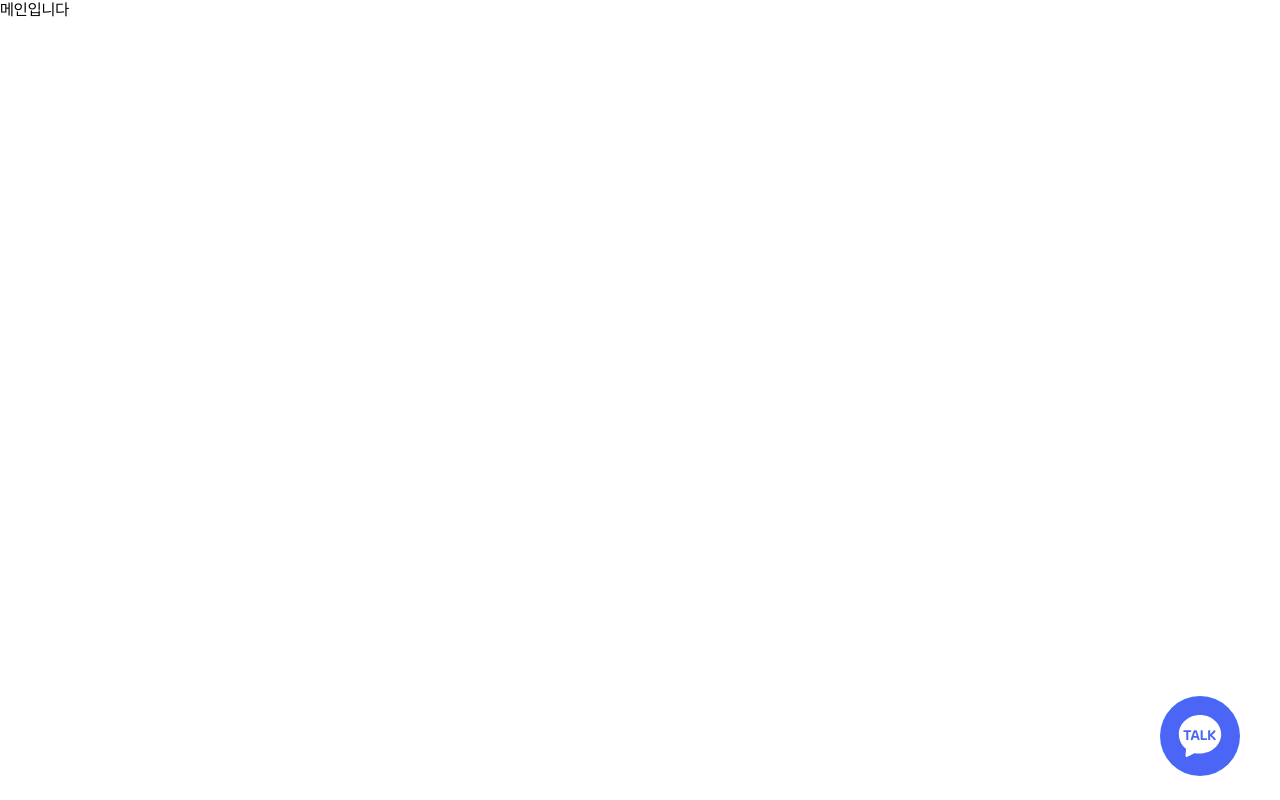
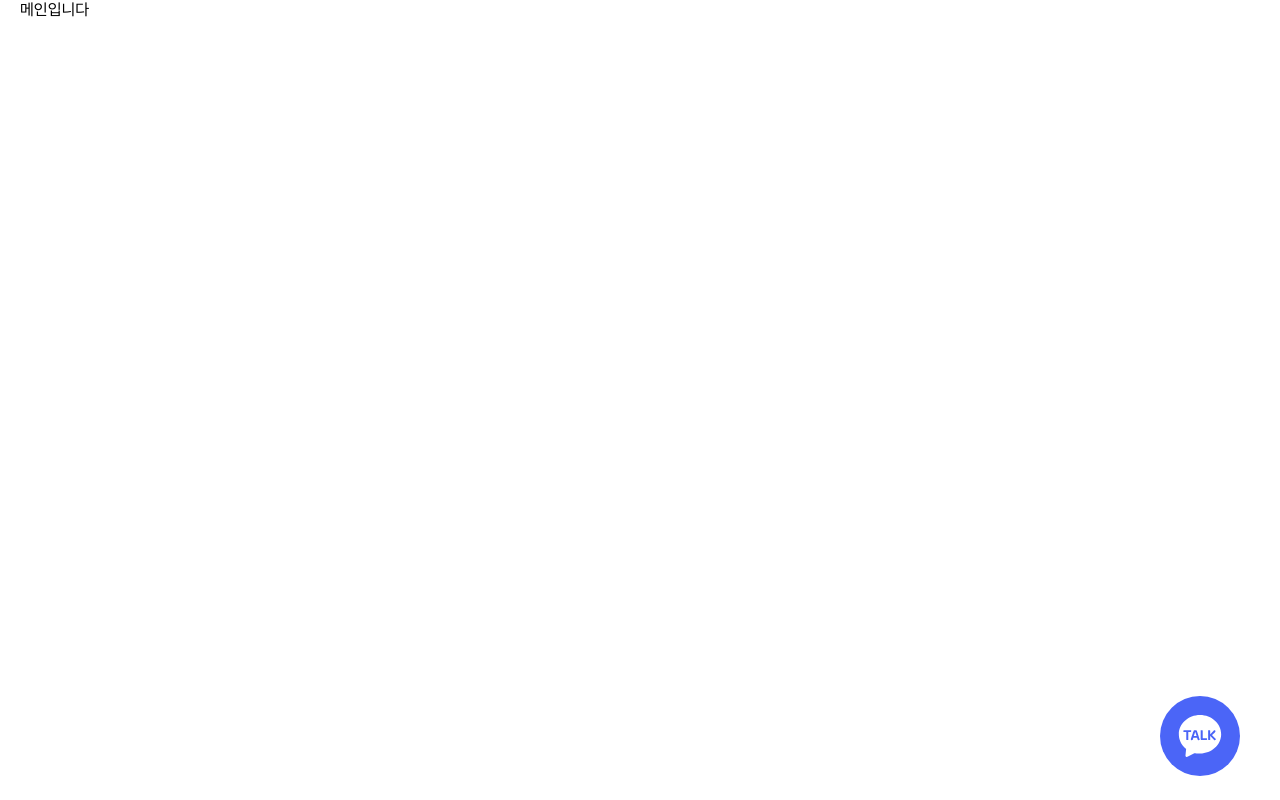
Before and after one commit to hejuby/final-frontend, a Next.js app: page / in a window 1280 px wide. Built offline with nearby package versions, Linux system fonts and the light colour scheme.

Commit message:
fix: 클라이언트 컴포넌트로 수정

```diff
--- a/src/app/layout.tsx
+++ b/src/app/layout.tsx
@@ -2,6 +2,7 @@ import type { Metadata } from "next";
 import "../styles/reset.scss";
 import FloatingKakaoButton from "@/components/FloatingKakaoButton";
 import FloatingTopButton from "@/components/FloatingTopButton";
+import Layout from "@/components/Layout";
 
 export const metadata: Metadata = {
   title: "다인리뷰",
@@ -16,7 +17,7 @@ const RootLayout = ({
   return (
     <html lang="en">
       <body>
-        {children}
+        <Layout>{children}</Layout>
         <FloatingTopButton />
         <FloatingKakaoButton />
       </body>
--- a/src/app/page.tsx
+++ b/src/app/page.tsx
@@ -1,5 +1,4 @@
 const Home = () => {
-  return <main>메인입니다</main>;
+  return <>메인입니다</>;
 };
-
 export default Home;
--- a/src/components/Input/index.tsx
+++ b/src/components/Input/index.tsx
@@ -1,3 +1,5 @@
+"use client";
+
 import ms from "@/utils/modifierSelector";
 import { InputHTMLAttributes, createElement, useState } from "react";
 import { UseFormRegisterReturn } from "react-hook-form";
--- /dev/null
+++ b/src/components/Layout/index.module.scss
@@ -0,0 +1,12 @@
+.container {
+  max-width: 1400px;
+  margin: 0 auto;
+  padding: 0 20px;
+
+  &.main-page {
+    @include tablet {
+      max-width: 100%;
+      padding: 0;
+    }
+  }
+}
--- /dev/null
+++ b/src/components/Layout/index.tsx
@@ -0,0 +1,20 @@
+"use client";
+
+import React from "react";
+import { usePathname } from "next/navigation";
+import styles from "./index.module.scss";
+
+const Layout = ({ children }: { children: React.ReactNode }) => {
+  const pathname = usePathname();
+  const isMainPage = pathname === "/";
+
+  return (
+    <main
+      className={`${styles.container} ${isMainPage ? styles["main-page"] : ""}`}
+    >
+      {children}
+    </main>
+  );
+};
+
+export default Layout;
--- a/src/components/Selectbox/index.tsx
+++ b/src/components/Selectbox/index.tsx
@@ -1,3 +1,5 @@
+"use client";
+
 import React, { useState } from "react";
 import ms from "@/utils/modifierSelector";
 import IconDirectionDown from "@/assets/icons/icon-direction-down-20.svg";
```
